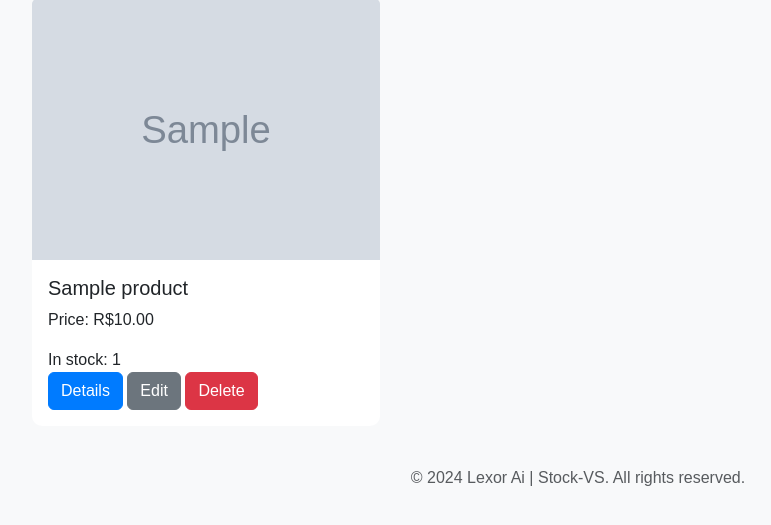
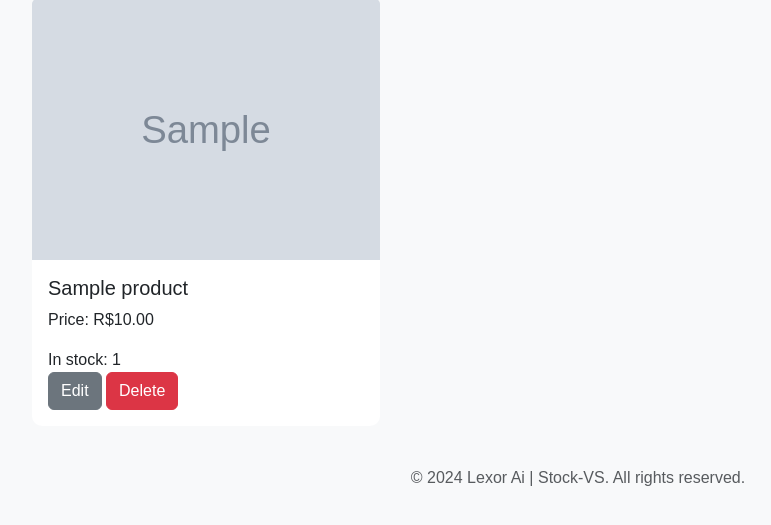
Before and after one commit to Soleoo/stock-vs, a Django app: page /products/ in a window 1280 px wide. Shown: the part 199-724 px from the top of the page, without its empty margins (62-833 px from the left). Run offline with Django 4.2, Linux system fonts and the light colour scheme; tables that the repository leaves empty hold one stand-in row (values such as "Sample post"); grey boxes marked "Sample" are stand-in pictures.

Commit message:
removed button to see product details

```diff
--- a/analysis/templates/analysis/product_list.html
+++ b/analysis/templates/analysis/product_list.html
@@ -21,7 +21,6 @@
                     <h5 class="card-title">{{ product.name }}</h5>
                     <p class="card-text">Price: R${{ product.price }}</p>
                     <p class="card-text">In stock: {{ product.item_count }}</p>
-                    <a href="{% url 'product_detail' product.pk %}" class="btn btn-primary">Details</a>
                     <a href="{% url 'product_update' product.pk %}" class="btn btn-secondary">Edit</a>
                     <a href="{% url 'product_delete' product.pk %}" class="btn btn-danger">Delete</a>
                   </div>
```
